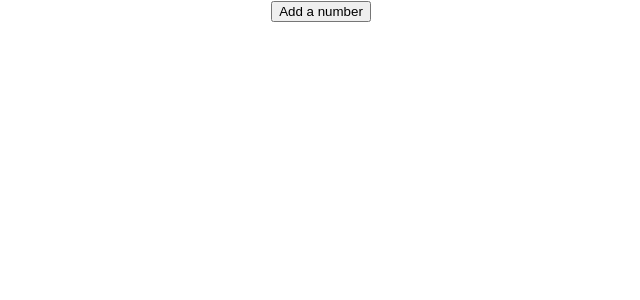
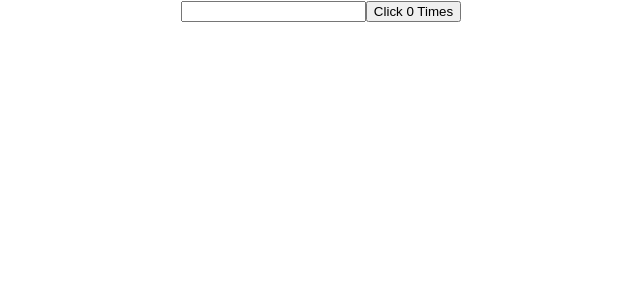
Before and after one commit to sigvant/react-hooks-codevolution, a React (Create React App) app: page / in a window 1280 px wide. Shown: the top 300 px of the page, without its empty margins (319-959 px from the left). Built offline with nearby package versions, Linux system fonts and the light colour scheme.

Commit message:
run useeffect with conditions

```diff
--- a/src/App.js
+++ b/src/App.js
@@ -1,16 +1,14 @@
 import './App.css';
-import HookCounterFour from './components/HookCounterFour';
-import HookCounterThree from './components/HookCounterThree';
-// import ClassCounter from './components/ClassCounter';
-// import HookCounter from './components/HookCounter';
-// import HookCounterTwo from './components/HookCounterTwo';
+import ClassCounterOne from './components/ClassCounterOne';
+import HookCounterOne from './components/HookCounterOne';
 
 function App() {
   return (
     <div className="App">
-      {/* <ClassCounter/> */}
-      <HookCounterFour/>
+          {/* <ClassCounterOne/> */}
+          <HookCounterOne/>
     </div>
+
   );
 }
 
--- /dev/null
+++ b/src/components/ClassCounterOne.js
@@ -0,0 +1,43 @@
+import React, { Component } from 'react'
+
+class ClassCounterOne extends Component {
+
+    constructor(props) {
+        super(props)
+
+        this.state = {
+             count: 0,
+             name: ''
+        }
+    }
+
+    componentDidMount() {
+        document.title = `Clicked ${this.state.count} times`
+    }
+
+    componentDidUpdate(prevProps, prevState) {
+        if(prevState.count !== this.state.count) {
+            console.log(`Updating Document Title`)
+            document.title = `Clicked ${this.state.count} times`
+        }
+    }
+
+
+    render() {
+        return (
+            <div>
+                <input type="text" value={this.state.name}
+                    onChange={e => {
+                    this.setState({name: e.target.value})
+                    }}
+                />
+                <button onClick={() => this.setState({ count: this.state.count + 1 })}>
+                    {/* this is the equivalent of naming the handler func and creating the method outside the render(), but prettier */}
+                    Click {this.state.count} times
+                </button>
+            </div>
+        )
+    }
+}
+
+export default ClassCounterOne
--- /dev/null
+++ b/src/components/HookCounterOne.js
@@ -0,0 +1,22 @@
+import React, {useState, useEffect} from 'react'
+
+function HookCounterOne() {
+
+    const [count, setCount] = useState(0)
+    const [name, setName] = useState('')
+
+    useEffect(() => {
+        console.log('Use effect, updating document title')
+        document.title = `You clicked ${count} times`
+    }, [count])
+    // we pass a function that gets rendered after every update of the comp
+
+    return (
+        <div>
+            <input type="text" value={name} onChange={e => setName(e.target.value)}/>
+            <button onClick={() => setCount(count + 1)}>Click {count} Times</button>
+        </div>
+    )
+}
+
+export default HookCounterOne
```
